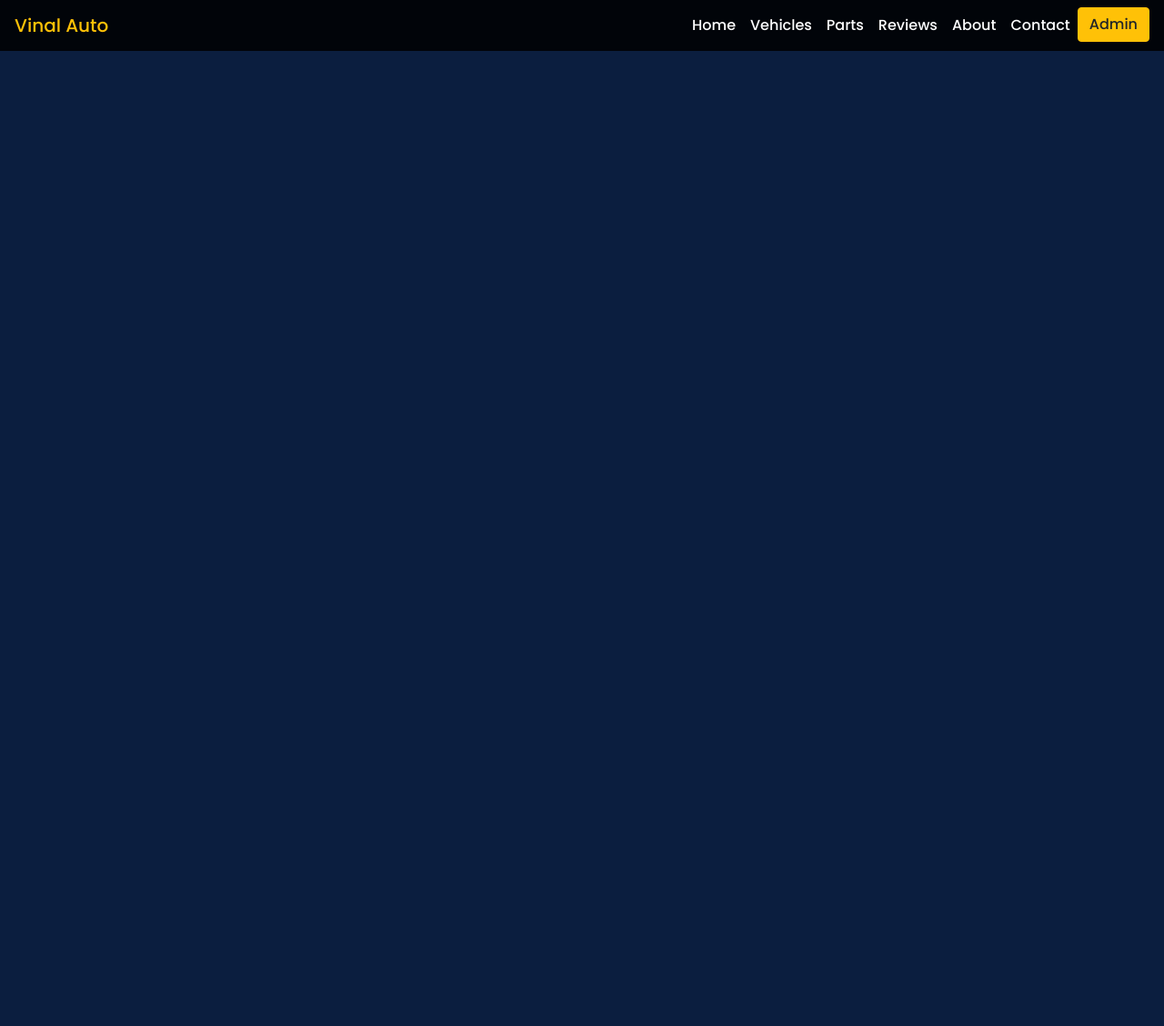
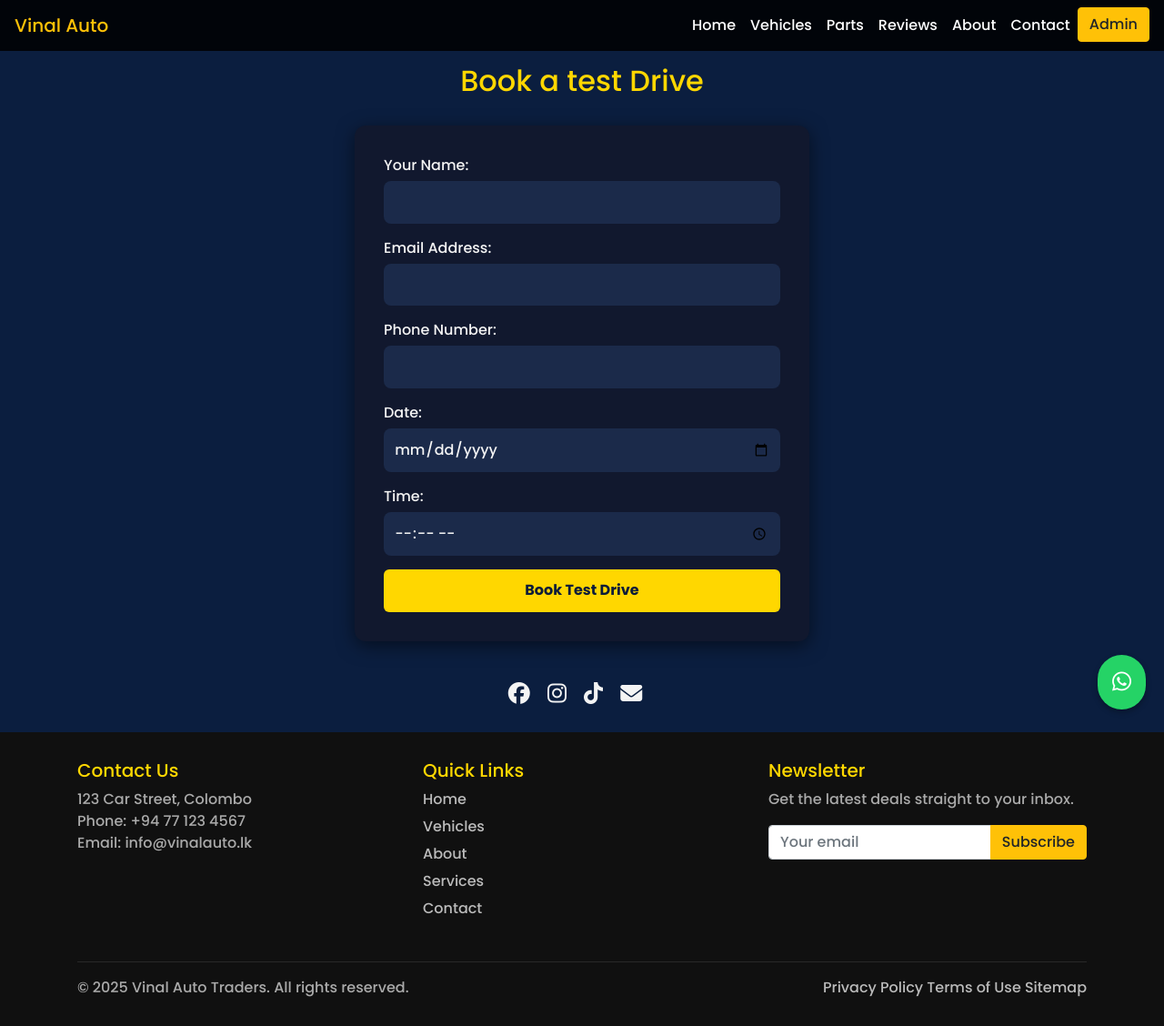
Before and after one commit to Thisal00/vinal_CAR_WEB, a PHP site: page /book-test-drive.php in a window 1280 px wide. Shown: the whole page at 91% size. Before the commit the page ends 56 px from the top, so only its background shows below. Run offline with PHP 8.4, Linux system fonts and the light colour scheme.

Commit message:
Update book-test-drive.php

```diff
--- a/book-test-drive.php
+++ b/book-test-drive.php
@@ -147,3 +147,91 @@
     </ul>
   </div>
 </nav>
+  <h2> Book  a test Drive </h2>
+<?php
+if (!empty($_GET['msg'])) {
+  echo '<div class="alert">'.htmlspecialchars($_GET['msg']).'</div>';
+}
+$vehicle_id = isset($_GET['vehicle_id']) ? intval($_GET['vehicle_id']) : 1;
+?>
+
+<form action="submit-booking.php" method="POST" class="form-card">
+  <input type="hidden" name="vehicle_id" value="<?= $vehicle_id ?>">
+
+  <label>Your Name:</label>
+  <input type="text" name="name" required>
+
+  <label>Email Address:</label>
+  <input type="email" name="email" required>
+
+  <label>Phone Number:</label>
+  <input type="tel" name="phone" pattern="07[0-9]{8}" required>
+
+  <label>Date:</label>
+  <input type="date" name="date" min="<?= date('Y-m-d') ?>" required>
+
+  <label>Time:</label>
+  <input type="time" name="time" required>
+
+  <button type="submit">Book Test Drive</button>
+</form>
+
+<!-- Social Links -->
+<div class="social-links text-center mb-4">
+  <a href="https://facebook.com/YourPage" target="_blank"><i class="fab fa-facebook"></i></a>
+  <a href="https://instagram.com/YourPage" target="_blank"><i class="fab fa-instagram"></i></a>
+  <a href="https://www.tiktok.com/@YourPage" target="_blank"><i class="fab fa-tiktok"></i></a>
+  <a href="mailto:info@vinalauto.lk"><i class="fas fa-envelope"></i></a>
+</div>
+
+<!-- WhatsApp Button -->
+<a href="https://wa.me/94771234567" class="whatsapp-btn" target="_blank"><i class="fab fa-whatsapp"></i></a>
+
+<!-- Footer -->
+<footer>
+  <div class="container">
+    <div class="row">
+      <div class="col-md-4 mb-4">
+        <h5>Contact Us</h5>
+        <p>
+          123 Car Street, Colombo<br>
+          Phone: +94 77 123 4567<br>
+          Email: info@vinalauto.lk
+        </p>
+      </div>
+      <div class="col-md-4 mb-4">
+        <h5>Quick Links</h5>
+        <a href="#" class="footer-link">Home</a>
+        <a href="vehicles.php" class="footer-link">Vehicles</a>
+        <a href="#" class="footer-link">About</a>
+        <a href="#" class="footer-link">Services</a>
+        <a href="#" class="footer-link">Contact</a>
+      </div>
+      <div class="col-md-4 mb-4">
+        <h5>Newsletter</h5>
+        <p>Get the latest deals straight to your inbox.</p>
+        <form id="newsletterForm" method="POST">
+          <div class="input-group">
+            <input type="email" name="newsletter_email" class="form-control" placeholder="Your email" required>
+            <div class="input-group-append">
+              <button class="btn btn-warning" type="submit">Subscribe</button>
+            </div>
+          </div>
+        </form>
+      </div>
+    </div>
+
+    <hr style="border-color: rgba(255,255,255,0.1)">
+
+    <div class="row">
+      <div class="col-md-6">
+        <p class="mb-0">&copy; <?= date('Y'); ?> Vinal Auto Traders. All rights reserved.</p>
+      </div>
+      <div class="col-md-6 text-right">
+        <a href="#" class="footer-link d-inline">Privacy Policy</a>
+        <a href="#" class="footer-link d-inline">Terms of Use</a>
+        <a href="#" class="footer-link d-inline">Sitemap</a>
+      </div>
+    </div>
+  </div>
+</footer>
```
